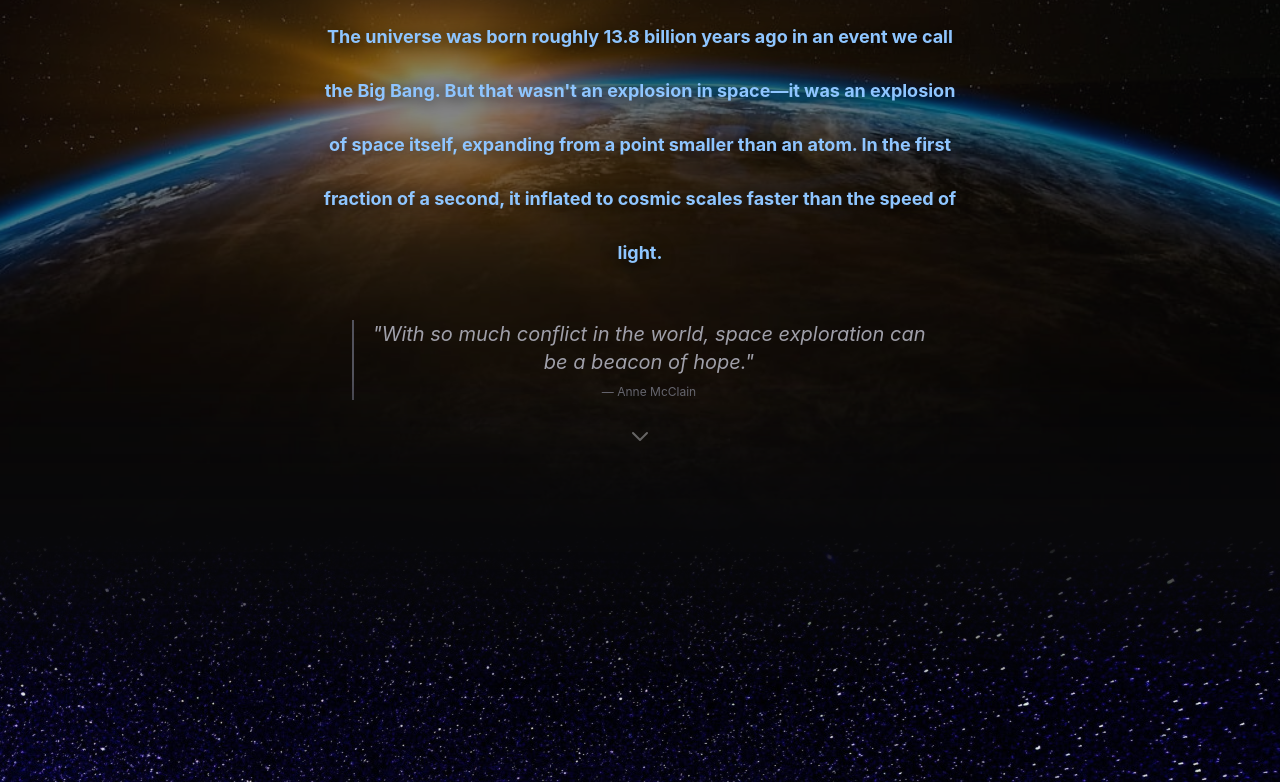
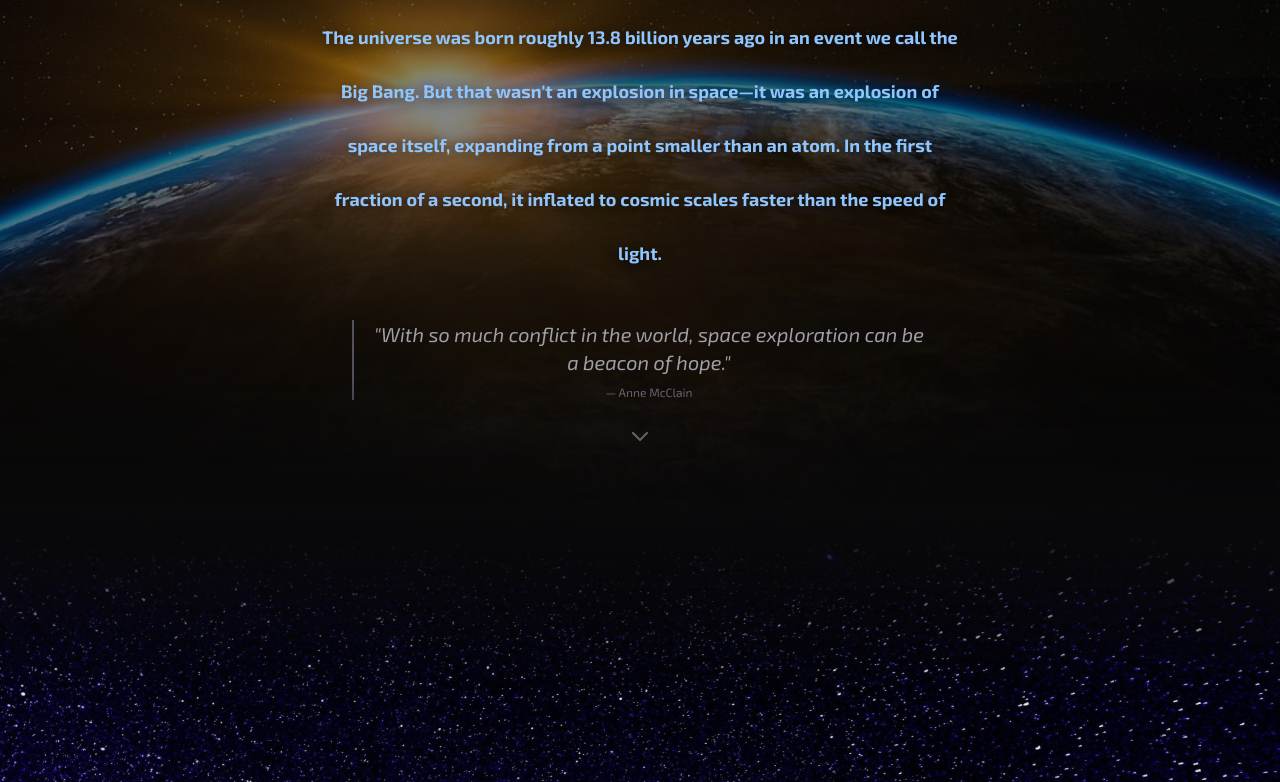
Before and after one commit to 0xRafay/mazin-website, a website: page index.html in a window 1280 px wide. Shown: the part 266-1048 px from the top of the page. Drawn offline with Linux system fonts and the light colour scheme.

Commit message:
feat: add google fonts, Exo 2

```diff
--- a/index.html
+++ b/index.html
@@ -6,6 +6,13 @@
     <meta name="viewport" content="width=device-width,initial-scale=1" />
     <meta name="description" content="" />
     <link href="./dist/output.css" rel="stylesheet" />
+    <!--Fonts-->
+    <link rel="preconnect" href="https://fonts.googleapis.com" />
+    <link rel="preconnect" href="https://fonts.gstatic.com" crossorigin />
+    <link
+      href="https://fonts.googleapis.com/css2?family=Exo+2:ital,wght@0,100..900;1,100..900&display=swap"
+      rel="stylesheet"
+    />
   </head>
 
   <body class="bg-zinc-950 text-white m-0 page-enter">
--- a/src/css/style.css
+++ b/src/css/style.css
@@ -7,6 +7,12 @@
 ::selection {
   background-color: white;
   color: black;
+}
+
+body {
+  font-family: "Exo 2", sans-serif;
+  font-optical-sizing: auto;
+  font-style: normal;
 }
 
 .sparkle {
```
Also changed, not shown: dist/output.css.
